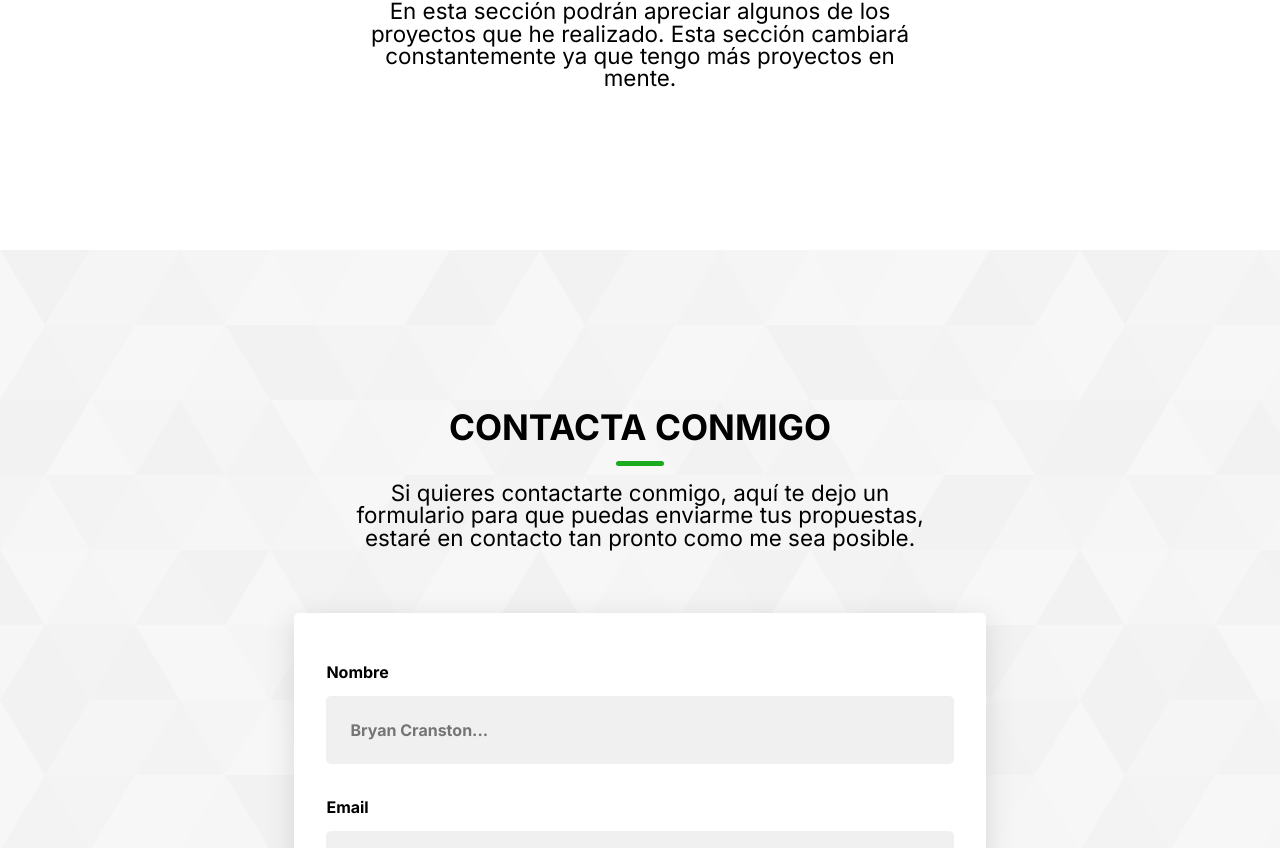
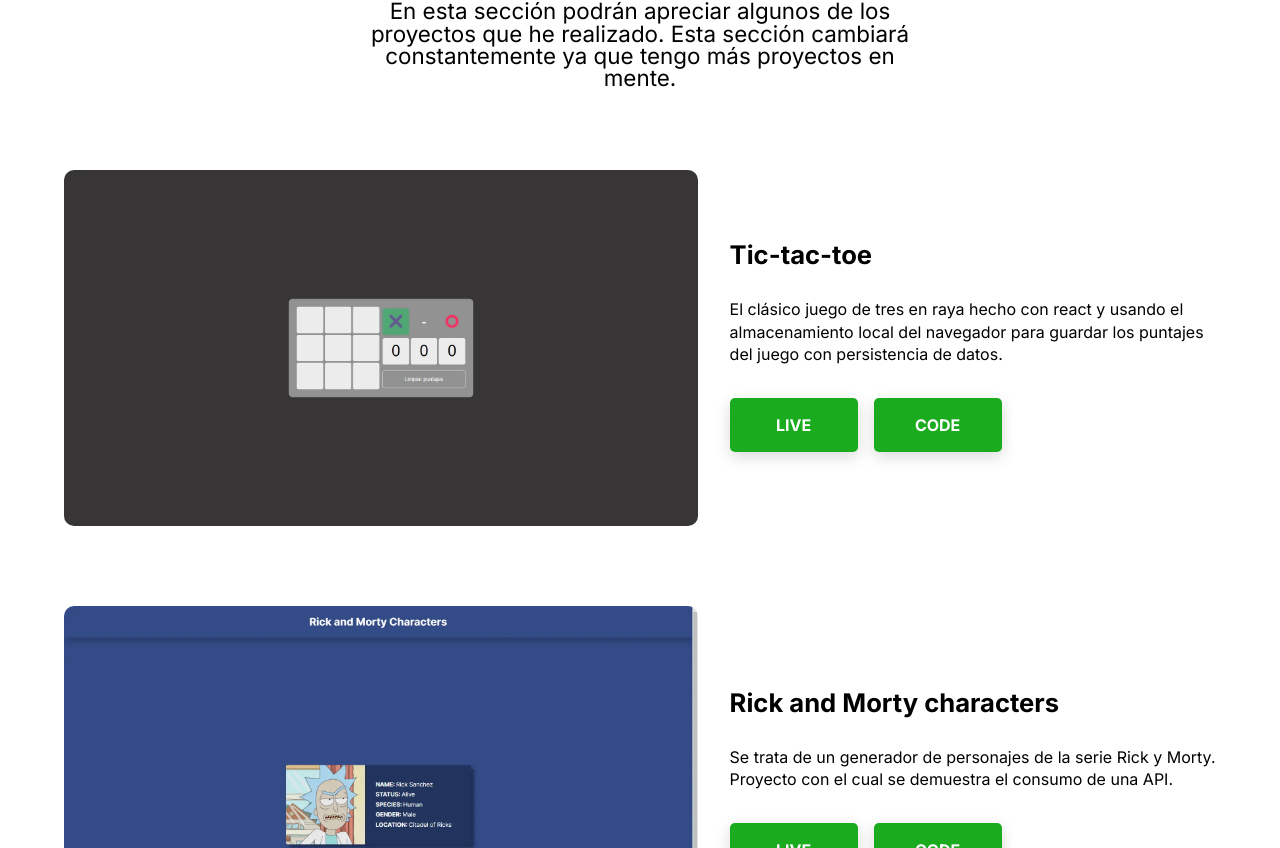
Before and after one commit to damaaaar/portfolio, a React (Vite) app: page / in a window 1280 px wide. Shown: the part 2072-2920 px from the top of the page. Built offline with nearby package versions, Linux system fonts and the light colour scheme.

Commit message:
add projects to projects section

```diff
--- a/src/components/Button/Button.css
+++ b/src/components/Button/Button.css
@@ -22,3 +22,23 @@
 .secundary-button {
   width: 10rem;
 }
+
+.project-button {
+  width: 8rem;
+  font-size: 1rem;
+  line-height: 1rem;
+}
+
+@media (width <= 700px) {
+  .button:hover {
+    transform: initial;
+  }
+}
+
+@media (width <= 400px) {
+  .project-button {
+    width: 100%;
+    height: 3rem;
+    line-height: 0.5rem;
+  }
+}
--- /dev/null
+++ b/src/components/Project/Project.css
@@ -0,0 +1,62 @@
+.projects-project {
+  display: flex;
+  justify-content: center;
+  align-items: center;
+  gap: 2rem;
+}
+
+.project-figure {
+  width: 55%;
+  overflow: hidden;
+  border-radius: 10px;
+}
+
+.project-figure img {
+  transition: transform 0.3s ease-in-out;
+}
+
+.project-figure img:hover {
+  transform: scale(1.3);
+}
+
+.project-content {
+  width: calc(45% - 2rem);
+  display: flex;
+  flex-direction: column;
+  gap: 2rem;
+}
+
+.project-footer {
+  display: flex;
+  gap: 1rem;
+}
+
+@media (width <= 700px) {
+  .projects-project {
+    flex-direction: column;
+  }
+
+  .project-figure {
+    width: 100%;
+  }
+
+  .project-figure img:hover {
+    transform: none;
+  }
+
+  .project-content {
+    width: 100%;
+  }
+}
+
+@media (width <= 400px) {
+  .project-content {
+    gap: 1rem;
+  }
+
+  .project-footer {
+    flex-direction: column;
+    align-items: center;
+    gap: 0.5rem;
+  }
+}
--- /dev/null
+++ b/src/components/Project/index.jsx
@@ -0,0 +1,33 @@
+import './Project.css'
+import SubTitle from '../SubTitle'
+import Button from '../Button'
+
+function Project ({ PROJECTS_INFO }) {
+  return (
+    <>
+      {
+        PROJECTS_INFO.map(project => {
+          return (
+            <article key={project.id} className='projects-project'>
+              <figure className='project-figure'>
+                <img src={project.image} alt={`${project.title} ilustration`} />
+              </figure>
+              <aside className='project-content'>
+                <SubTitle value={project.title} />
+                <p className='project-description'>
+                  {project.description}
+                </p>
+                <footer className='project-footer'>
+                  <Button address={project.linkLive} value='Live' styles='button project-button' />
+                  <Button address={project.linkCode} value='Code' styles='button project-button' />
+                </footer>
+              </aside>
+            </article>
+          )
+        })
+      }
+    </>
+  )
+}
+
+export default Project
--- a/src/components/Projects/Projects.css
+++ b/src/components/Projects/Projects.css
@@ -13,3 +13,9 @@
   justify-content: center;
   gap: 2.3rem;
 }
+
+@media (width <= 900px) {
+  .projects {
+    padding: 10rem 4vw;
+  }
+}
--- a/src/components/Projects/index.jsx
+++ b/src/components/Projects/index.jsx
@@ -1,6 +1,8 @@
 import './Projects.css'
 import Title from '../Title'
 import Description from '../Description'
+import Project from '../Project'
+import { PROJECTS_INFO } from '../../constantes/projects'
 
 function Projects () {
   return (
@@ -9,6 +11,7 @@ function Projects () {
         <Title value='Proyectos' />
         <Description value='En esta sección podrán apreciar algunos de los proyectos que he realizado. Esta sección cambiará constantemente ya que tengo más proyectos en mente.' />
       </div>
+      <Project PROJECTS_INFO={PROJECTS_INFO} />
     </section>
   )
 }
--- /dev/null
+++ b/src/constantes/projects.js
@@ -0,0 +1,21 @@
+import totito from '../assets/images/totito.webp'
+import rick from '../assets/images/rick.webp'
+
+export const PROJECTS_INFO = [
+  {
+    id: 0,
+    title: 'Tic-tac-toe',
+    image: totito,
+    description: 'El clásico juego de tres en raya hecho con react y usando el almacenamiento local del navegador para guardar los puntajes del juego con persistencia de datos.',
+    linkLive: 'https://tres-en-raya-damar.vercel.app/',
+    linkCode: 'https://github.com/damaaaar/tres-en-raya'
+  },
+  {
+    id: 1,
+    title: 'Rick and Morty characters',
+    image: rick,
+    description: 'Se trata de un generador de personajes de la serie Rick y Morty. Proyecto con el cual se demuestra el consumo de una API.',
+    linkLive: 'https://rick-morty-characters-damar.vercel.app/',
+    linkCode: 'https://github.com/damaaaar/rick-morty-characters'
+  }
+]
```
Also changed, not shown: src/assets/images/rick.webp (added), src/assets/images/totito.webp (added).
